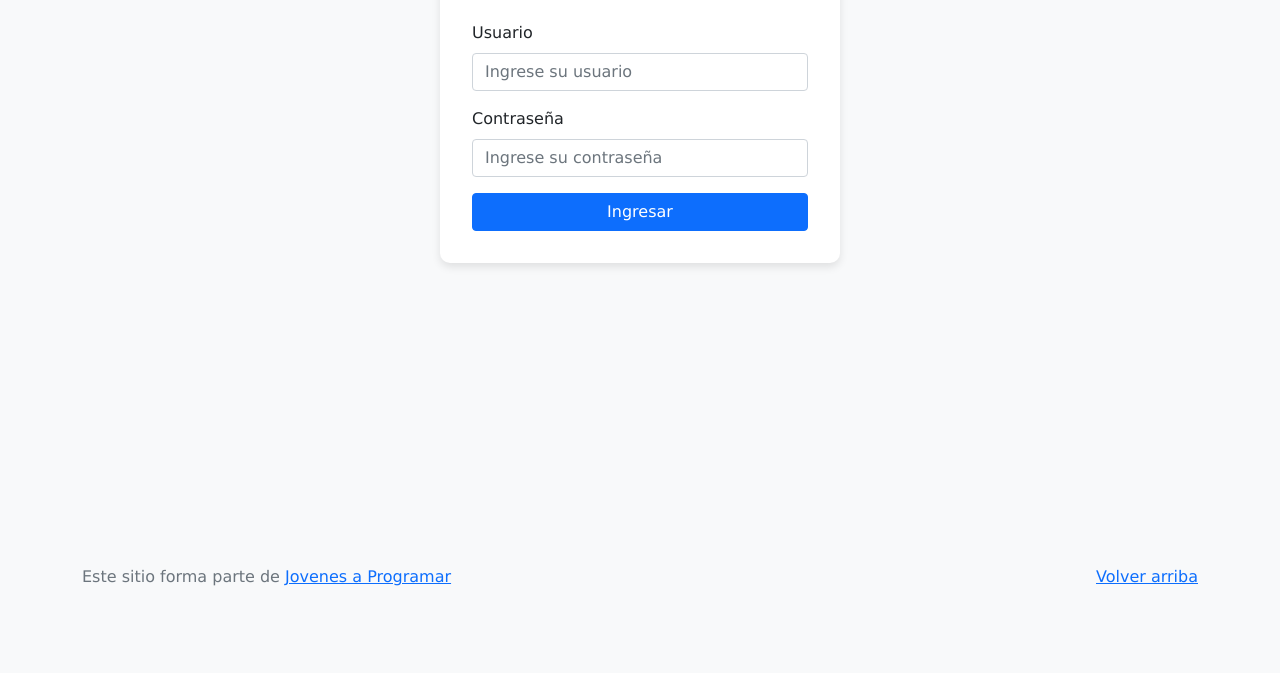
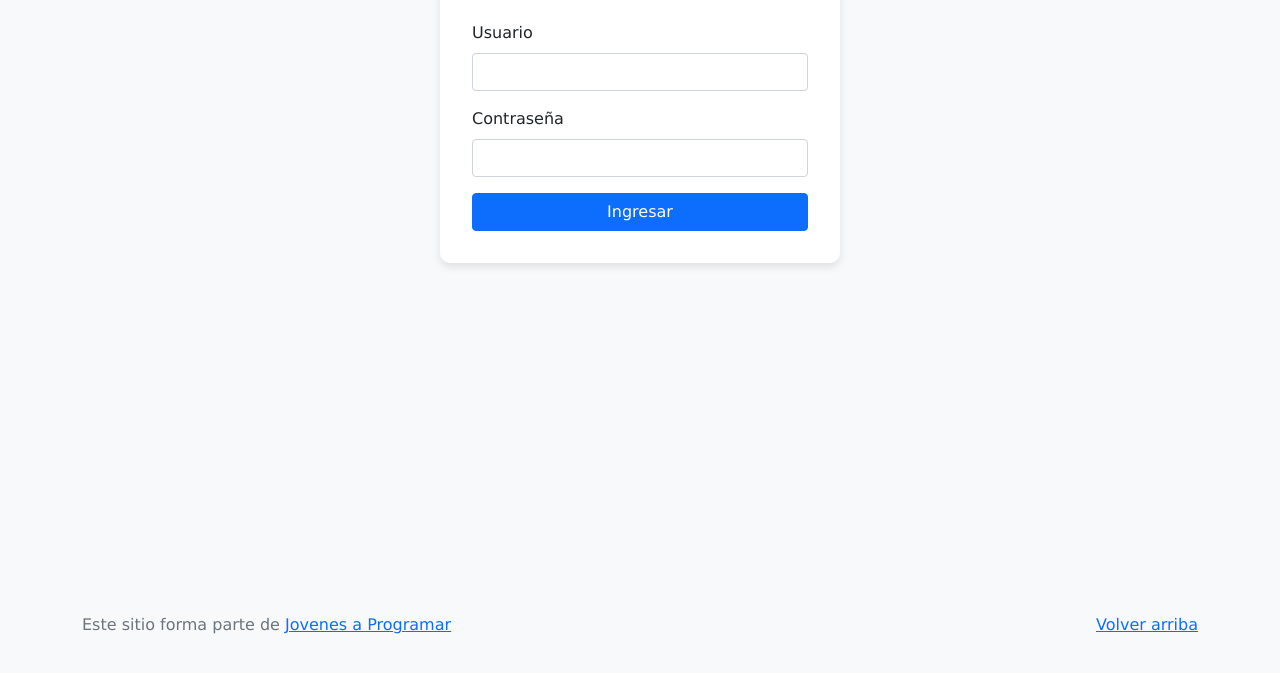
Before and after one commit to Patata-Kun/JaP-2025-e_commerce, a plain HTML site: page login.html in a window 1280 px wide. Shown: the part 153-826 px from the top of the page. Before the commit the page ends 800 px from the top, so only its background shows below. Drawn offline with Linux system fonts and the light colour scheme.

Commit message:
Update login.html

```diff
--- a/login.html
+++ b/login.html
@@ -2,11 +2,12 @@
 <html lang="es">
 
 <head>
-  <meta charset="UTF-8">
+  <meta http-equiv="Content-Type" content="text/html; charset=UTF-8">
   <meta name="viewport" content="width=device-width, initial-scale=1, shrink-to-fit=no">
-  <title>eMercado - Todo lo que busques está aquí</title>
+  <title>eMercado - Iniciar Sesión</title>
 
-  <link href="https://fonts.googleapis.com/css?family=Raleway:300,300i,400,400i,700,700i,900,900i" rel="stylesheet">
+  <!-- Fuentes y estilos -->
+  <link href="https://fonts.googleapis.com/css?family=Raleway:300,400,700,900" rel="stylesheet">
   <link href="css/bootstrap.min.css" rel="stylesheet">
   <link href="css/styles.css" rel="stylesheet">
 </head>
@@ -16,31 +17,39 @@
     <div class="container">
       <div class="login-container">
         <h2 class="text-center mb-4">Iniciar Sesión</h2>
+
+        <!-- FORMULARIO -->
         <form id="loginForm">
-          <!-- Usuario -->
+          <!-- USUARIO -->
           <div class="mb-3">
             <label for="usuario" class="form-label">Usuario</label>
-            <input type="text" class="form-control" id="usuario" name="usuario" placeholder="Ingrese su usuario">
+            <input type="text" class="form-control" id="usuario" name="usuario" required>
           </div>
-          <!-- Contraseña -->
+
+          <!-- CONTRASEÑA -->
           <div class="mb-3">
             <label for="contraseña" class="form-label">Contraseña</label>
-            <input type="password" class="form-control" id="contraseña" name="contraseña" placeholder="Ingrese su contraseña">
+            <input type="password" class="form-control" id="contraseña" name="contraseña" required>
           </div>
-          <!-- Botón Ingresar -->
+
+          <!-- BOTÓN INGRESAR -->
           <button type="submit" class="btn btn-primary w-100">Ingresar</button>
         </form>
       </div>
     </div>
   </main>
 
-  <footer class="text-muted">
+  <footer class="text-muted mt-5">
     <div class="container">
-      <p class="float-end"><a href="#">Volver arriba</a></p>
+      <p class="float-end">
+        <a href="#">Volver arriba</a>
+      </p>
       <p>Este sitio forma parte de <a href="https://jovenesaprogramar.edu.uy/" target="_blank">Jovenes a Programar</a></p>
     </div>
   </footer>
 
+  <!-- Script de login -->
   <script src="js/login.js"></script>
 </body>
+
 </html>
```
